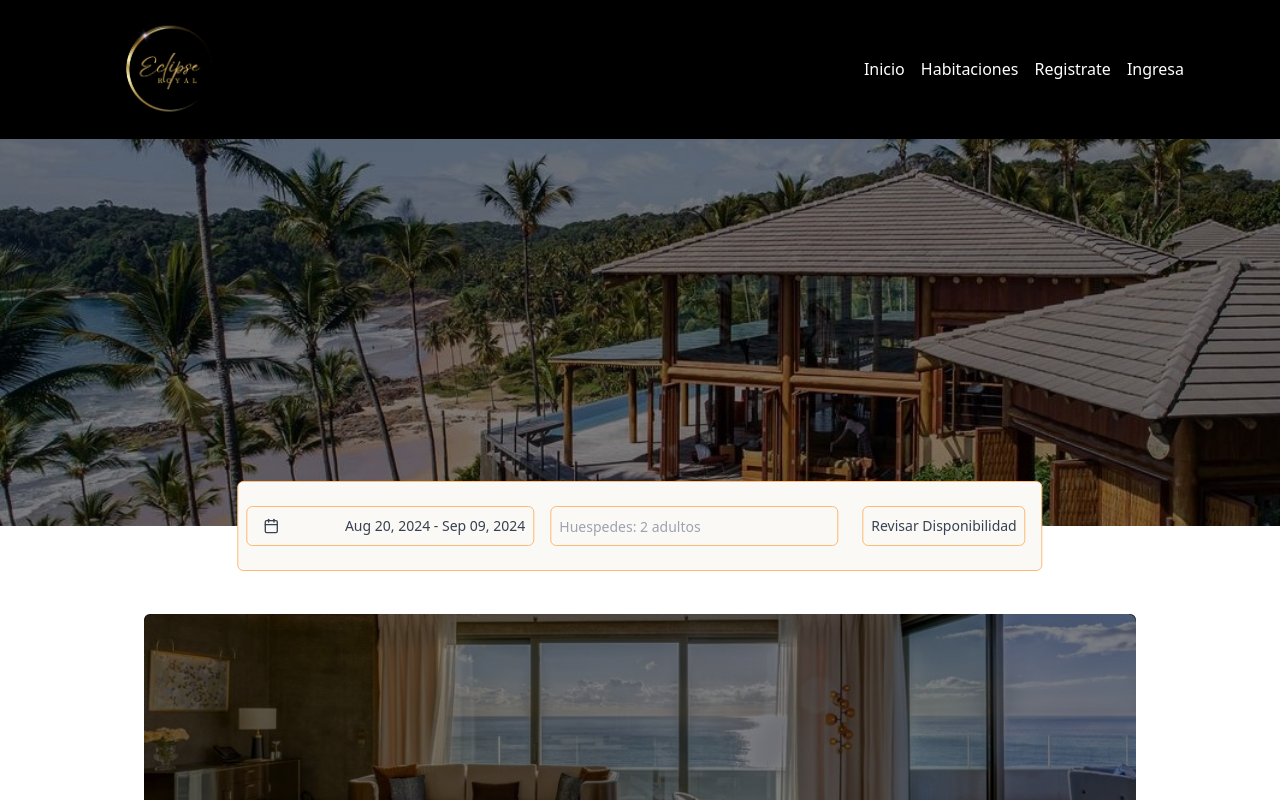
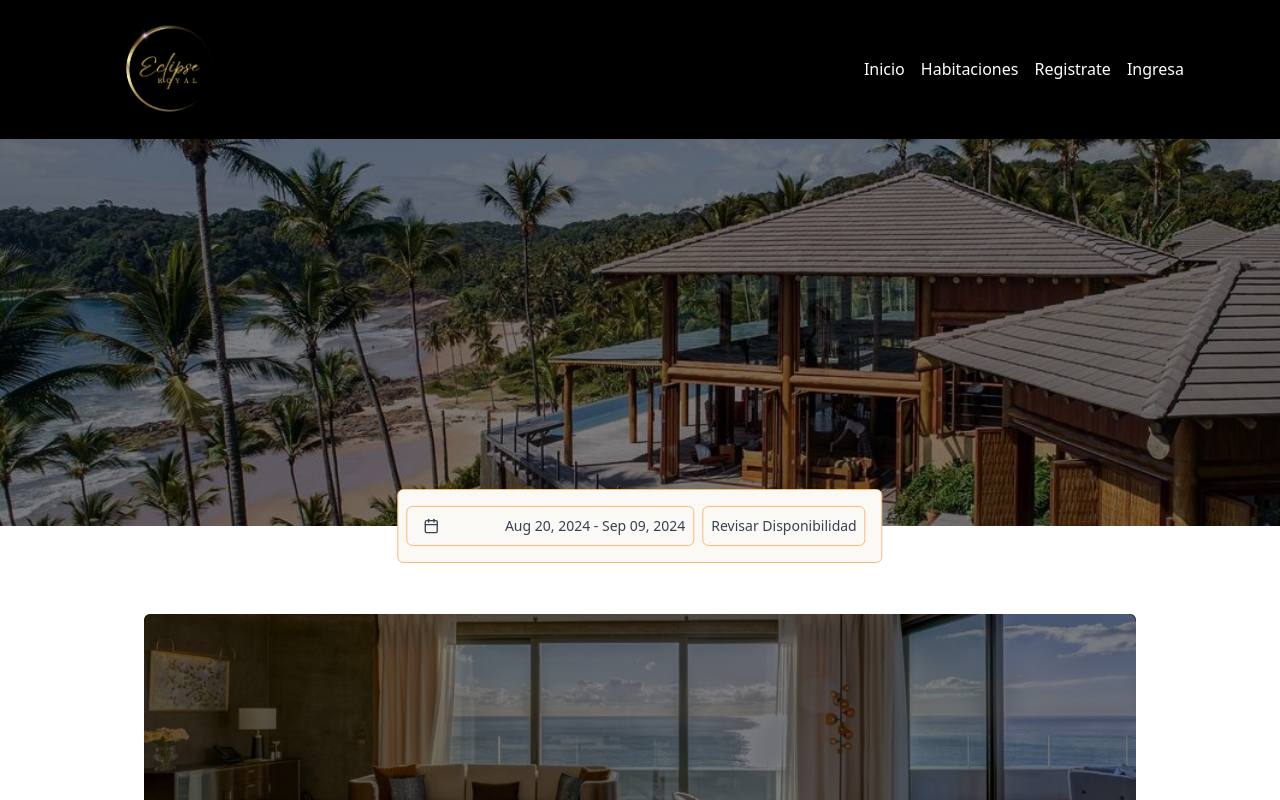
Before and after one commit to indisardi99/front-hotel-app, a Next.js app: page / in a window 1280 px wide. Shown: the top 800 px of the page. Built offline with nearby package versions, Linux system fonts and the light colour scheme.

Commit message:
updated search filter

```diff
--- a/src/app/search/page.tsx
+++ b/src/app/search/page.tsx
@@ -15,8 +15,6 @@ export default async function Page({
 
   return (
     <div className="flex flex-col">
-      <h1>{searchParams?.start}</h1>
-      <h1>{searchParams?.end}</h1>
       <div className="m-2 p-2">
         {response.data.map((room: RoomSearch) => (
           <RoomCard
--- a/src/components/filter-date/filter-date.tsx
+++ b/src/components/filter-date/filter-date.tsx
@@ -100,10 +100,10 @@ const FilterDate: React.FC = () => {
         {error && <div className="text-xs text-orange-500">{error}</div>}
       </div>
 
-      <Input
+      {/* <Input
         className="m-4 w-72 bg-[#faf9f5] border border-orange-300 p-2 text-gray-700"
         placeholder="Huespedes: 2 adultos"
-      />
+      /> */}
 
       <Button
         className="m-2  bg-[#faf9f5] border border-orange-300 p-2 text-gray-700"
```
